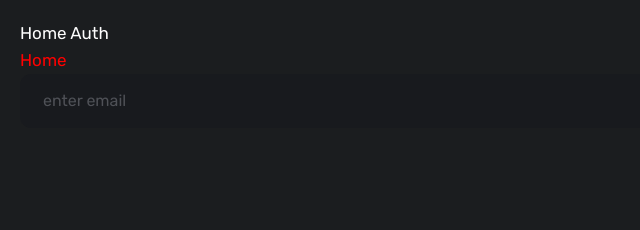
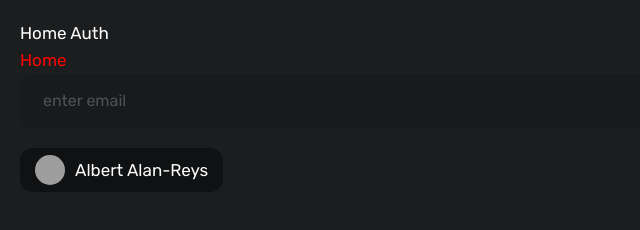
Before and after one commit to albert-alanreys/reysbank, a website built with webpack: page src/index.html in a window 1280 px wide. Shown: the whole page, without its empty margins (0-640 px from the left). Built offline with nearby package versions, Linux system fonts and the light colour scheme; grey boxes are pictures that could not be loaded.

Commit message:
Add UserItem component and extend RQuery

```diff
--- a/src/components/screens/home/home.component.js
+++ b/src/components/screens/home/home.component.js
@@ -1,6 +1,7 @@
 import { BaseScreen } from '@/core/component/base-screen.component';
 import { renderService } from '@/core/services/render.service';
 import { Field } from '@/components/ui/field/field.component';
+import { UserItem } from '@/components/ui/user-item/user-item.component';
 
 import * as styles from './home.module.scss';
 import templateHTML from './home.template.html';
@@ -20,6 +21,14 @@ export class Home extends BaseScreen {
 					variant: 'credit-card',
 					type: 'type',
 				}),
+				new UserItem(
+					{
+						avatarPath: 'https://avatars.githubusercontent.com/u/181439848?v=4',
+						name: 'Albert Alan-Reys',
+					},
+					false,
+					() => alert('Hello'),
+				),
 			],
 			styles,
 		);
--- a/src/components/screens/home/home.template.html
+++ b/src/components/screens/home/home.template.html
@@ -1,4 +1,5 @@
 <div class="home">
 	<h1 class="content">Home</h1>
 	<component-field></component-field>
+	<component-user-item></component-user-item>
 </div>
--- /dev/null
+++ b/src/components/ui/user-item/user-item.component.js
@@ -0,0 +1,44 @@
+import { $R } from '@/core/rquery/rquery.lib';
+import { Child } from '@/core/component/child.component';
+import { renderService } from '@/core/services/render.service';
+
+import * as styles from './user-item.module.scss';
+import templateHTML from './user-item.template.html';
+
+export class UserItem extends Child {
+	constructor(user, isGray = false, onClick = null) {
+		super();
+
+		if (!user) throw new Error('User should be passed');
+		if (!user?.name) throw new Error('User must have a "name"');
+		if (!user?.avatarPath) throw new Error('User must have an "avatarPath"');
+
+		this.user = user;
+		this.isGray = isGray;
+		this.onClick = onClick;
+	}
+
+	render() {
+		this.element = renderService.htmlToElement(templateHTML, [], styles);
+
+		this.update(this.user);
+
+		$R(this.element).click(this.onClick || this.#preventDefault.bind(this));
+
+		if (!this.onClick) $R(this.element).attr('disabled', '');
+		if (this.isGray) $R(this.element).addClass(styles.gray);
+
+		return this.element;
+	}
+
+	update({ avatarPath, name }) {
+		if (avatarPath && name) {
+			$R(this.element).find('img').attr('src', avatarPath).attr('alt', name);
+			$R(this.element).find('span').text(name);
+		}
+	}
+
+	#preventDefault(event) {
+		event.preventDefault();
+	}
+}
--- /dev/null
+++ b/src/components/ui/user-item/user-item.module.scss
@@ -0,0 +1,40 @@
+@use 'sass:color';
+
+@use '@/styles/variables' as *;
+@use '@/styles/mixins' as *;
+
+.user-item {
+	@include flex-horizontal-center;
+	padding: 7px 15px;
+	background-color: $bg-block;
+	border-radius: 13px;
+	color: $white;
+	font-size: 17px;
+
+	&:disabled {
+		cursor: default;
+	}
+
+	&:not(:disabled) {
+		@include transition(background-color);
+
+		&:hover {
+			background-color: color.adjust($gray, $lightness: 7%);
+		}
+	}
+
+	&.gray {
+		background-color: $gray;
+	}
+
+	> img {
+		width: 30px;
+		height: 30px;
+		border-radius: 50%;
+		margin-right: 5px;
+	}
+
+	> span {
+		margin-left: 5px;
+	}
+}
--- /dev/null
+++ b/src/components/ui/user-item/user-item.template.html
@@ -0,0 +1,4 @@
+<button class="user-item">
+	<img alt="" />
+	<span></span>
+</button>
--- a/src/core/rquery/rquery.lib.js
+++ b/src/core/rquery/rquery.lib.js
@@ -266,6 +266,26 @@ class RQuery {
 
 		return this;
 	}
+
+	/**
+	 * Set or get the value of an attribute on the selected element.
+	 *
+	 * @param {string} attributeName - The name of the attribute to set or get.
+	 * @param {string} [value] - The value to set for the attribute. If not provided, the current value of the attribute will be returned.
+	 * @returns {RQuery|string} The current RQuery instance for method chaining (if setting) or the attribute value (if getting).
+	 */
+	attr(attributeName, value) {
+		if (typeof attributeName !== 'string') {
+			throw new Error('Attribute name must be a string.');
+		}
+
+		if (typeof value === 'undefined') {
+			return this.element.getAttribute(attributeName);
+		} else {
+			this.element.setAttribute(attributeName, value);
+			return this;
+		}
+	}
 }
 
 /**
```
